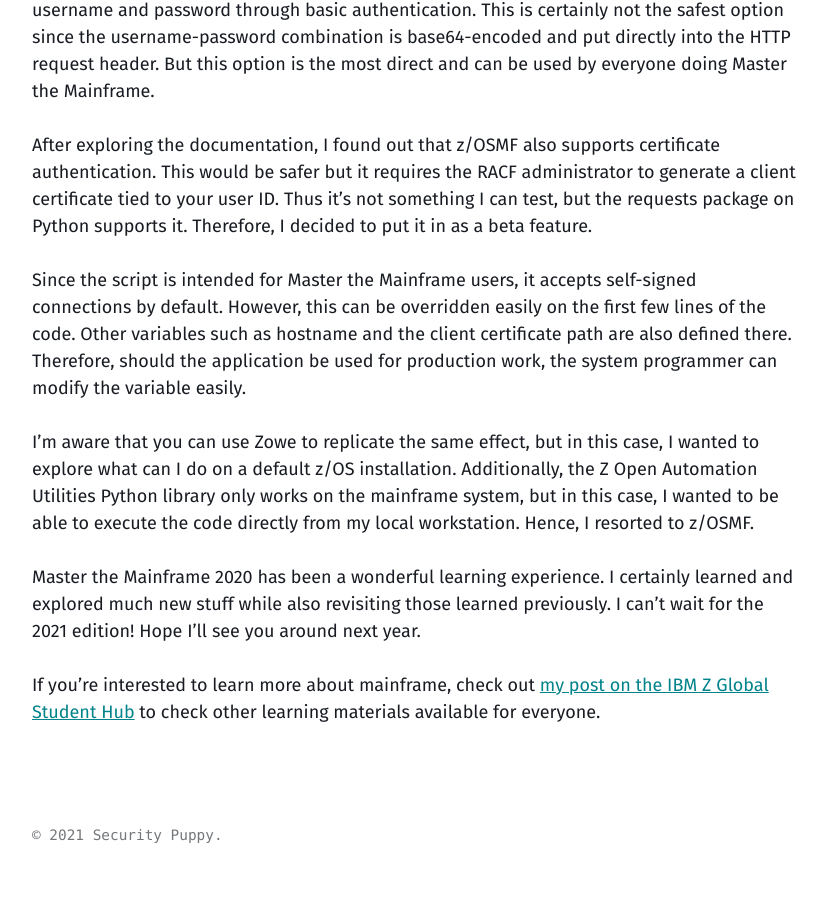
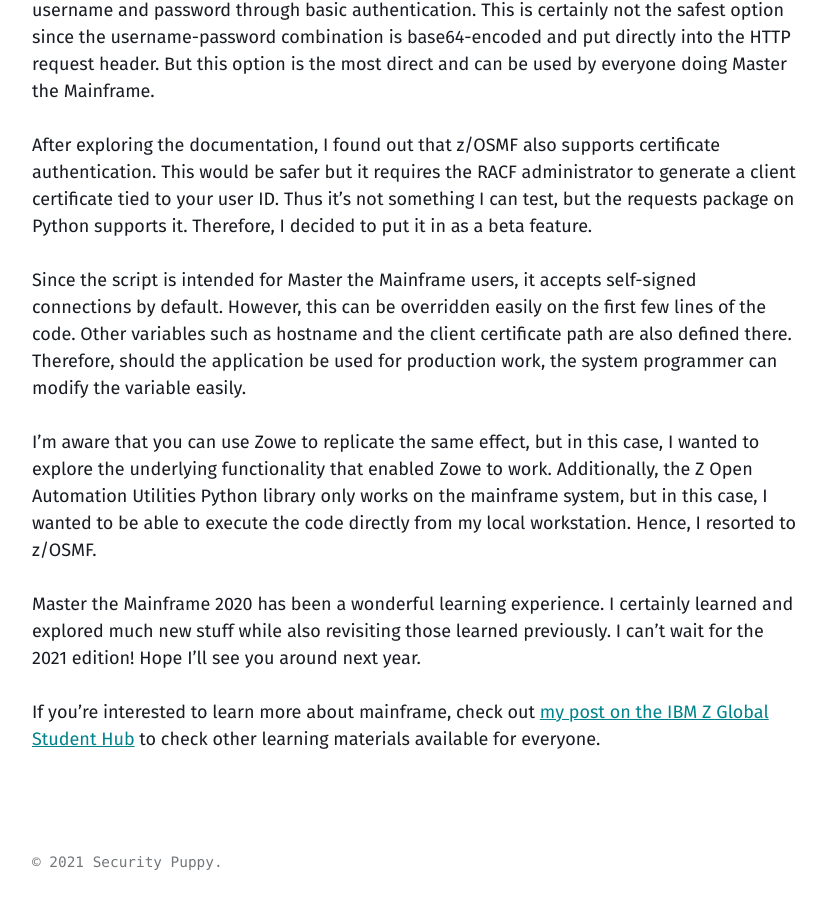
Before and after one commit to tanto259/securitypuppy, a Jekyll site: the page built from _posts/2021-03-31-jobs-py.md, in a window 1280 px wide and 900 px high, scrolled down 3097 px. Shown: the whole window, without its empty margins (40-867 px from the left). Built offline with Jekyll 4.4.1, drawn with Linux system fonts in a browser that asks for light colours; comment, search, counter and statistics services are not loaded; before the commit the page ends 3970 px from its top, so only the background shows below that.

Commit message:
Clarify details

```diff
--- a/_posts/2021-03-31-jobs-py.md
+++ b/_posts/2021-03-31-jobs-py.md
@@ -57,7 +57,7 @@
 
 Since the script is intended for Master the Mainframe users, it accepts self-signed connections by default. However, this can be overridden easily on the first few lines of the code. Other variables such as hostname and the client certificate path are also defined there. Therefore, should the application be used for production work, the system programmer can modify the variable easily.
 
-I'm aware that you can use Zowe to replicate the same effect, but in this case, I wanted to explore what can I do on a default z/OS installation. Additionally, the Z Open Automation Utilities Python library only works on the mainframe system, but in this case, I wanted to be able to execute the code directly from my local workstation. Hence, I resorted to z/OSMF.
+I'm aware that you can use Zowe to replicate the same effect, but in this case, I wanted to explore the underlying functionality that enabled Zowe to work. Additionally, the Z Open Automation Utilities Python library only works on the mainframe system, but in this case, I wanted to be able to execute the code directly from my local workstation. Hence, I resorted to z/OSMF.
 
 Master the Mainframe 2020 has been a wonderful learning experience. I certainly learned and explored much new stuff while also revisiting those learned previously. I can't wait for the 2021 edition! Hope I'll see you around next year.
 
```
